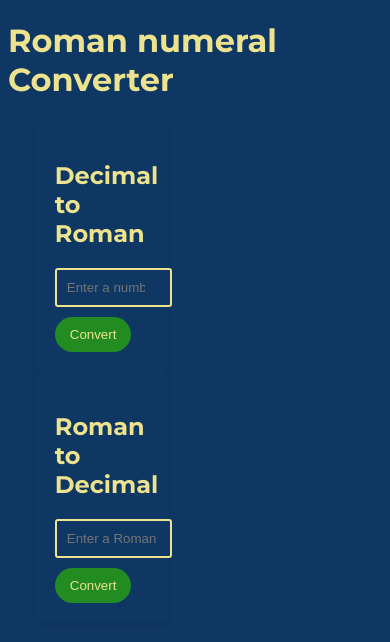
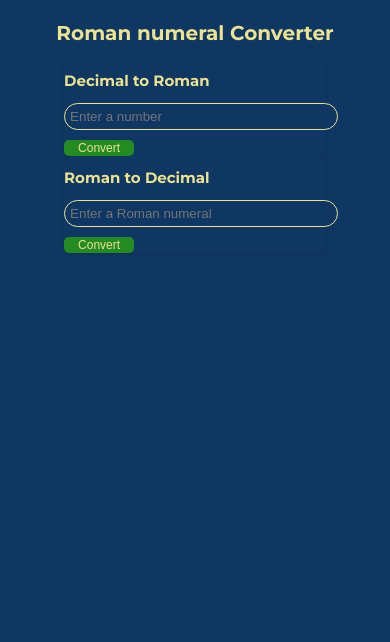
Before and after one commit to sdplamen/roman_to-digit, a Django app: page / in a window 390 px wide. Shown: the top 642 px of the page. Run offline with Django 5.2, Linux system fonts and the light colour scheme.

Commit message:
Update responsive design for 800 and 600 px

```diff
--- a/static/style.css
+++ b/static/style.css
@@ -4,43 +4,46 @@ body {
     background-color: #0f3763;
     align-items: center;
     color: #ede38f;
+    display: flex;
+    flex-direction: column;
 }
 
 .container {
     display: flex;
     flex-direction: column;
-    justify-content: space-around;
     align-items: center;
-    width: 50%;
-    margin: 20px 0;
+    width: 100%;
 }
 
 .converter {
     background-color: #0f3763;
-    padding: 20px;
-    border-radius: 5px;
+    border-radius: 10px;
     box-shadow: 0 2px 4px rgba(0, 0, 0, 0.1);
     width: 50%;
     color: #ede38f;
 }
 
+h1 {
+    text-align: center;
+}
 input[type="number"],
 input[type="text"] {
     background-color: #0f3763;
     width: 100%;
-    padding: 10px;
+    padding: 5px;
     margin-bottom: 10px;
-    border: 2px solid #ede38f;
-    border-radius: 3px;
+    border: 1px solid #ede38f;
+    border-radius: 20px;
     color: #ede38f;
 }
 
 button {
     background-color: forestgreen;
     color: #ede38f;
-    padding: 10px 15px;
+    font-size: 16px;
+    width: 70px;
     border: none;
-    border-radius: 20px;
+    border-radius: 5px;
     cursor: pointer;
 }
 
@@ -50,19 +53,50 @@ button:hover {
 
 .result,
 .error {
-    border-radius: 5px;
+    border-radius: 10px;
     width: 50%;
     text-align: center;
+    margin: 10px;
 }
 
 .result {
     background-color: darkgreen;
-    border-radius: 50px;
 }
 
 .error {
-    font-size: 12px;
-    background-color: #f2dede;
-    color: #a94442;
-    border-radius: 50px;
+    font-size: 10px;
+    background-color: #a94442;
+    color: #f2dede;
 }
+
+@media (max-width: 800px) {
+    button {
+        font-size: 12px;
+    }
+
+    .converter {
+        width: 70%;
+        font-size: 12px;
+    }
+
+    .result, .error {
+        font-size: 12px;;
+        width: 70%;
+    }
+    h1 {
+        font-size: 30px;
+    }
+}
+
+@media (max-width: 600px) {
+    h1 {
+        font-size: 20px;
+    }
+    .converter {
+        font-size: 10px;
+    }
+    .result, .error {
+        font-size: 10px;
+        width: 70%;
+    }
+}
--- a/templates/index.html
+++ b/templates/index.html
@@ -3,6 +3,8 @@
 <html lang="en">
 <head>
     <meta charset="UTF-8">
+    <meta name="viewport"
+          content="width=device-width, user-scalable=no, initial-scale=1.0, maximum-scale=1.0, minimum-scale=1.0">
     <title>Roman numeral Converter</title>
     <link rel="stylesheet" href="{% static 'style.css' %}">
 </head>
@@ -11,24 +13,12 @@
     <div class="container">
         <div class="converter">
             <h2>Decimal to Roman</h2>
-            <form method="get" action="/">
+            <form method="get">
                 <input type="hidden" name="action" value="to_roman">
                 <input type="number" name="number" placeholder="Enter a number" required>
                 <button type="submit">Convert</button>
             </form>
         </div>
-
-        {% if result %}
-            <div class="result">
-                <h2>Result: {{ result }}</h2>
-            </div>
-        {% endif %}
-
-        {% if error %}
-            <div class="error">
-                <h2>Error: {{ error }}</h2>
-            </div>
-        {% endif %}
 
         <div class="converter">
             <h2>Roman to Decimal</h2>
@@ -39,5 +29,16 @@
             </form>
         </div>
     </div>
+    {% if result %}
+        <div class="result">
+            <h2>Result: {{ result }}</h2>
+        </div>
+    {% endif %}
+
+    {% if error %}
+        <div class="error">
+            <h2>Error: {{ error }}</h2>
+        </div>
+    {% endif %}
 </body>
 </html>
```
